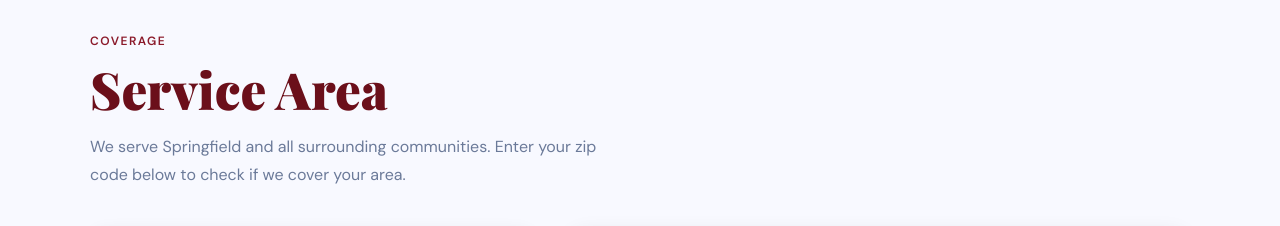
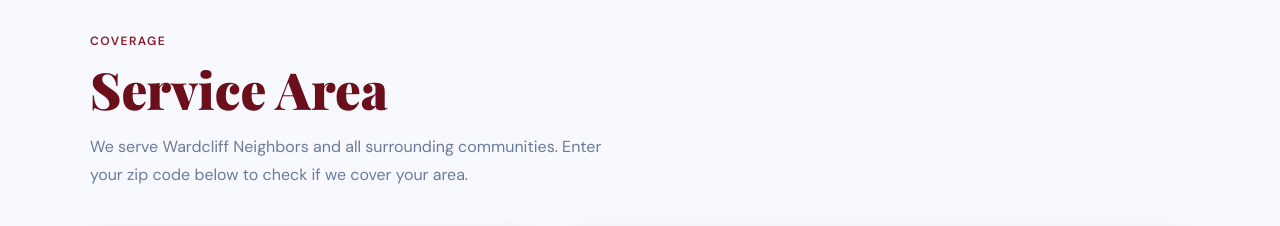
Before and after one commit to drewdano78-ship-it/okemos-green-pro, a plain HTML site: page index.html in a window 1280 px wide. Shown: the part 4820-5046 px from the top of the page. Drawn offline with nearby package versions, Linux system fonts and the light colour scheme.

Commit message:
Update index.html

```diff
--- a/index.html
+++ b/index.html
@@ -1030,7 +1030,7 @@ function resetForm() {
   <div class="container">
     <div class="section-label">Coverage</div>
     <h2>Service Area</h2>
-    <p style="color:var(--text-muted);max-width:520px;line-height:1.7;margin-bottom:2.5rem;">We serve Springfield and all surrounding communities. Enter your zip code below to check if we cover your area.</p>
+    <p style="color:var(--text-muted);max-width:520px;line-height:1.7;margin-bottom:2.5rem;">We serve Wardcliff Neighbors and all surrounding communities. Enter your zip code below to check if we cover your area.</p>
 
     <div style="display:grid;grid-template-columns:1fr 1.4fr;gap:2rem;align-items:start;" class="area-grid">
       <div>
```
